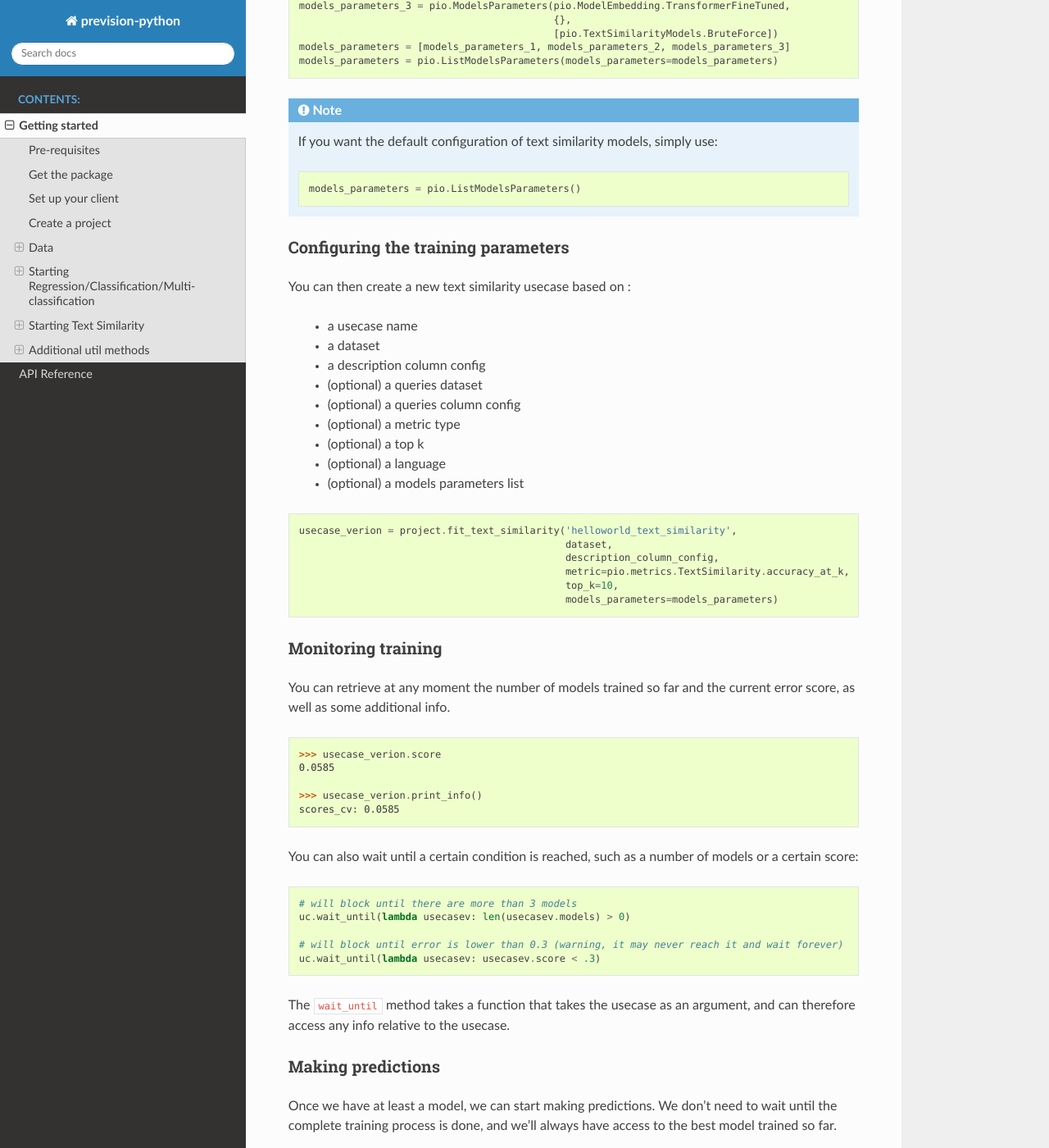
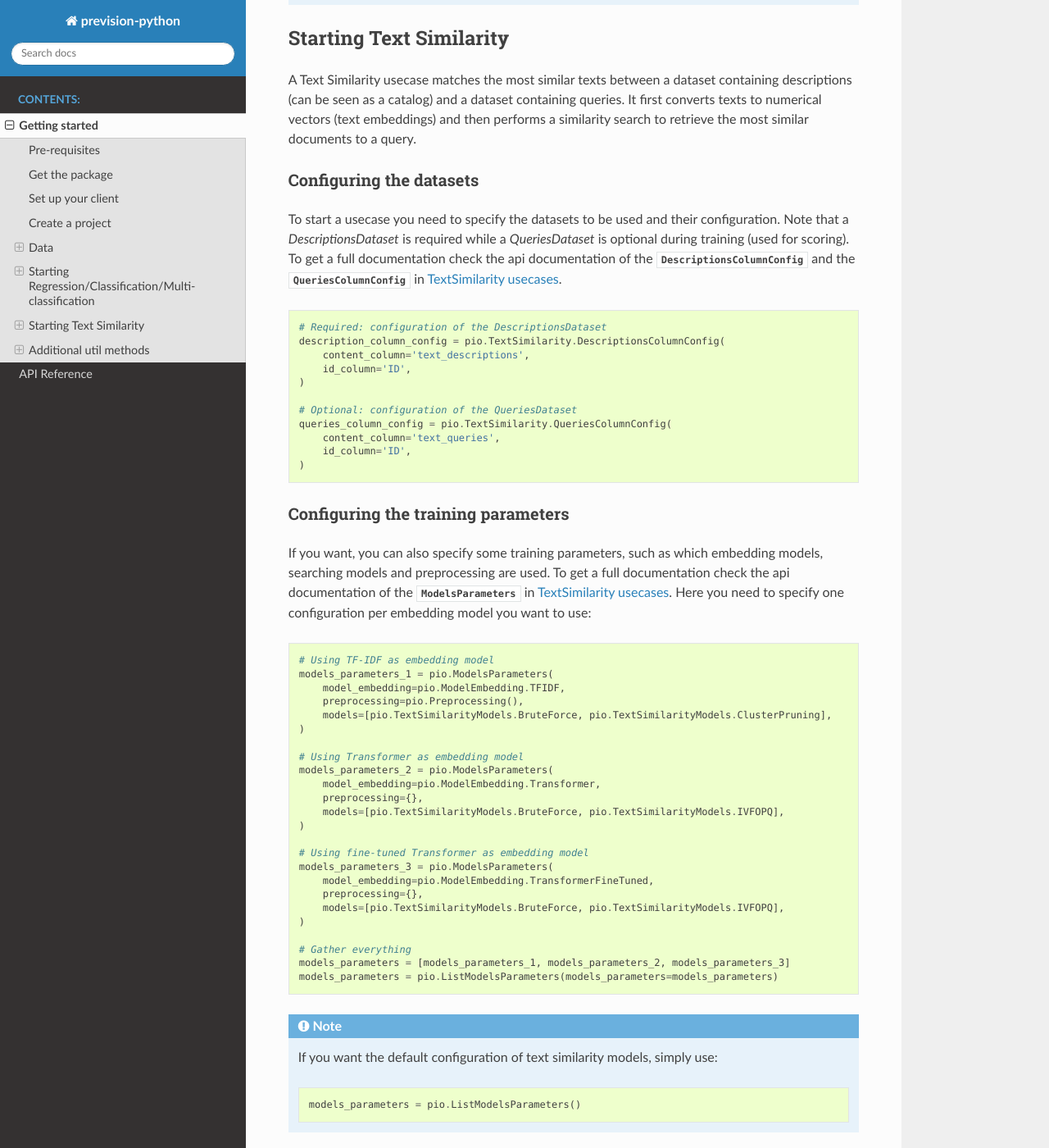
Before and after one commit to previsionio/prevision-python, a Sphinx documentation site: the page built from docs/source/getting_started.rst, in a window 1280 px wide and 1400 px high, scrolled down 5711 px. Shown: the whole window at 82% size. Built offline with Sphinx 7.4.7 and the Read the Docs theme 2.0.0, drawn with Linux system fonts in a browser that asks for light colours; formulas are drawn with MathJax 3; some of the changed text lies outside the part shown.

Commit message:
feat: text_similarity doc enhancement and cleaning

```diff
--- a/docs/source/getting_started.rst
+++ b/docs/source/getting_started.rst
@@ -83,9 +83,7 @@ Datasources and connectors are Prevision.io's way of keeping a link to a source
 - S3
 - GCP
 
-Connectors hold the credentials to connect to the distant data sources. Then you can specify the exact resource to extract from a data source (be it the path to the file to load, the name of the database table to parse...).
-
-For more info on all the options of connectors and datasources, check out the :ref:`api_reference`.
+Connectors hold the credentials to connect to the distant data sources. Then you can specify the exact resource to extract from a data source (be it the path to the file to load, the name of the database table to parse, ...).
 
 Creating a connector
 ~~~~~~~~~~~~~~~~~~~~
@@ -101,12 +99,14 @@ to create a connector to an SQL database, use the ``create_sql_connector()`` and
                                              username='username',
                                              password='password')
 
+For more information on all the available connectors, check out the :ref:`project_reference` full documentation.
+
 Creating a data source
 ~~~~~~~~~~~~~~~~~~~~~~
 
 After you've created a connector, you need to use a datasource to actually refer to and fetch a resource
 in the distant data source. To create a datasource, you need to link the matching connector and to supply
-the relevant info, depending on the connector type.
+the relevant info, depending on the connector type:
 
 .. code-block:: py
 
@@ -114,6 +114,8 @@ the relevant info, depending on the connector type.
                                            'my_sql_datasource',
                                            database='my_db',
                                            table='table1')
+
+For more details on the creation of a datasource, check out the :ref:`project_reference` full documentation of the method ``create_datasource``.
 
 You can then create datasets from this datasource as explained in :ref:`Uploading Data`.
 
@@ -137,6 +139,8 @@ using the ``list_connectors()`` and ``list_datasource()`` method from project cl
 
 Uploading Data
 --------------
+
+You can upload data from three different sources: a path to a local (``csv``, ``zip``) file, a :class:`.pandas.DataFrame` or a created data source
 
 .. code-block:: python
 
@@ -210,13 +214,13 @@ If you want, you can also specify some training parameters, such as which models
         normal_models=[pio.NormalModel.LinReg],
         simple_models=[pio.SimpleModel.DecisionTree],
         features=[pio.Feature.Counts],
-        profile=pio.Profile.Quick
+        profile=pio.Profile.Quick,
     )
 
 Starting training
 -----------------
 
-You can now create a new usecase based on :
+You can now create a new usecase based on:
 
  - a usecase name
  - a dataset
@@ -269,23 +273,63 @@ To make prediction from a dataset and a usecase, you need to wait until at least
     # or predict from a `pandas.DataFrame`
     preds = usecase_version.predict(test_dataframe)
 
+.. note::
+
+    The ``wait_until`` method takes a function that takes the usecase as an argument, and can therefore access any info relative to the usecase.
+
 Starting Text Similarity
 ========================
 
-If you want, you can also specify some training parameters, such as which models are used,
-which embedding and preprocessing are applied.
+A Text Similarity usecase matches the most similar texts between a dataset containing descriptions (can be seen as a catalog) and a dataset containing queries. It first converts texts to numerical vectors (text embeddings) and then performs a similarity search to retrieve the most similar documents to a query.
+
+Configuring the datasets
+------------------------
+
+To start a usecase you need to specify the datasets to be used and their configuration. Note that a *DescriptionsDataset* is required while a *QueriesDataset* is optional during training (used for scoring). To get a full documentation check the api documentation of the :class:`.DescriptionsColumnConfig` and the :class:`.QueriesColumnConfig` in :ref:`text_similarity_reference`.
 
 .. code-block:: python
 
-    models_parameters_1 = pio.ModelsParameters(pio.ModelEmbedding.TFIDF,
-                                               pio.Preprocessing(),
-                                               [pio.TextSimilarityModels.BruteForce, pio.TextSimilarityModels.ClusterPruning])
-    models_parameters_2 = pio.ModelsParameters(pio.ModelEmbedding.Transformer,
-                                               {},
-                                               [pio.TextSimilarityModels.BruteForce])
-    models_parameters_3 = pio.ModelsParameters(pio.ModelEmbedding.TransformerFineTuned,
-                                               {},
-                                               [pio.TextSimilarityModels.BruteForce])
+    # Required: configuration of the DescriptionsDataset
+    description_column_config = pio.TextSimilarity.DescriptionsColumnConfig(
+        content_column='text_descriptions',
+        id_column='ID',
+    )
+
+    # Optional: configuration of the QueriesDataset
+    queries_column_config = pio.TextSimilarity.QueriesColumnConfig(
+        content_column='text_queries',
+        id_column='ID',
+    )
+
+Configuring the training parameters
+-----------------------------------
+
+If you want, you can also specify some training parameters, such as which embedding models, searching models and preprocessing are used. To get a full documentation check the api documentation of the :class:`.ModelsParameters` in :ref:`text_similarity_reference`. Here you need to specify one configuration per embedding model you want to use:
+
+.. code-block:: python
+
+    # Using TF-IDF as embedding model
+    models_parameters_1 = pio.ModelsParameters(
+        model_embedding=pio.ModelEmbedding.TFIDF,
+        preprocessing=pio.Preprocessing(),
+        models=[pio.TextSimilarityModels.BruteForce, pio.TextSimilarityModels.ClusterPruning],
+    )
+
+    # Using Transformer as embedding model
+    models_parameters_2 = pio.ModelsParameters(
+        model_embedding=pio.ModelEmbedding.Transformer,
+        preprocessing={},
+        models=[pio.TextSimilarityModels.BruteForce, pio.TextSimilarityModels.IVFOPQ],
+    )
+
+    # Using fine-tuned Transformer as embedding model
+    models_parameters_3 = pio.ModelsParameters(
+        model_embedding=pio.ModelEmbedding.TransformerFineTuned,
+        preprocessing={},
+        models=[pio.TextSimilarityModels.BruteForce, pio.TextSimilarityModels.IVFOPQ],
+    )
+
+    # Gather everything
     models_parameters = [models_parameters_1, models_parameters_2, models_parameters_3]
     models_parameters = pio.ListModelsParameters(models_parameters=models_parameters)
 
@@ -310,83 +354,48 @@ You can then create a new text similarity usecase based on :
  - (optional) a queries dataset
  - (optional) a queries column config
  - (optional) a metric type
- - (optional) a top k
+ - (optional) the number of *top k* results tou want per query
  - (optional) a language
  - (optional) a models parameters list
 
 .. code-block:: python
 
-    usecase_verion = project.fit_text_similarity('helloworld_text_similarity',
-                                                 dataset,
-                                                 description_column_config,
-                                                 metric=pio.metrics.TextSimilarity.accuracy_at_k,
-                                                 top_k=10,
-                                                 models_parameters=models_parameters)
-
-Monitoring training
--------------------
-
-You can retrieve at any moment the number of models trained so far and the current error score,
-as well as some additional info.
-
-.. code-block:: python
-
-    >>> usecase_verion.score
-    0.0585
-
-    >>> usecase_verion.print_info()
-    scores_cv: 0.0585
-
-
-
-You can also wait until a certain condition is reached, such as a number of models or a certain score:
-
-.. code-block:: python
-
-    # will block until there are more than 3 models
-    uc.wait_until(lambda usecasev: len(usecasev.models) > 0)
-
-    # will block until error is lower than 0.3 (warning, it may never reach it and wait forever)
-    uc.wait_until(lambda usecasev: usecasev.score < .3)
-
-
-The ``wait_until`` method takes a function that takes the usecase as an argument, and can therefore access any info
-relative to the usecase.
+    usecase_verion = project.fit_text_similarity(
+        name='helloworld_text_similarity',
+        dataset=dataset,
+        description_column_config=description_column_config,
+        metric=pio.metrics.TextSimilarity.accuracy_at_k,
+        top_k=10,
+        queries_dataset=queries_dataset,
+        queries_column_config=queries_column_config,
+        models_parameters=models_parameters,
+    )
 
 Making predictions
 ------------------
 
-Once we have at least a model, we can start making predictions. We don't need to wait until the complete training
-process is done, and we'll always have access to the best model trained so far.
+To make predictions from a dataset and a usecase, you need to wait until at least one model is trained. This can be achieved in the following way:
 
 .. code-block:: python
 
-    # we have some test data here:
-    data_path = 'data/titanic_test.csv'
-    test_dataset = project.create_dataset(name='helloworld_test', file_name=data_path)
+    # block until there is at least 1 model trained
+    usecase_version.wait_until(lambda usecasev: len(usecasev.models) > 0)
 
-    preds = usecase_verion.predict_from_dataset(test_dataset)
+    # check out the usecase status and other info
+    usecase_version.print_info()
+    print('Current (best model) score:', usecase_version.score)
 
-    # scikit-learn style:
-    df = pd.read_csv(data_path)
-    preds = uc.predict(df)
+    # predict from uploaded dataset on the plateform
+    preds = usecase_version.predict_from_dataset(
+        queries_dataset=queries_dataset,
+        queries_dataset_content_column='queries',
+        top_k=10,
+        queries_dataset_matching_id_description_column=None, # Optional
+    )
 
-For text similarity, you can create a new prediction based on :
-  - a dataset queries
-  - a query colmun name
-  - (optional) topK
-  - (optional) description id column name
+.. note::
 
-.. code-block:: python
-
-    # we have some test data here:
-    data_path = 'data/queries_test.csv'
-    test_dataset = project.create_dataset(name='helloworld_test', file_name=data_path)
-
-    preds = usecase_verion.predict_from_dataset(test_dataset,
-                                                'query',
-                                                top_k=10,
-                                                queries_dataset_matching_id_description_column='true_item_id')
+    The ``wait_until`` method takes a function that takes the usecase as an argument, and can therefore access any info relative to the usecase.
 
 Additional util methods
 =======================
@@ -401,7 +410,8 @@ To do that, we need to be able to recreate a usecase object in python from its n
 .. code-block:: python
 
     usecase_version = pio.Supervised.from_id('<a usecase id>')
-    # usecase_version now has all the same methods as a usecase_version created directly from a file or a dataframe
+    # Usecase_version now has all the same methods as a usecase_version
+    # created directly from a file or a dataframe
     usecase_version.print_info()
 
 Stopping and deleting
```
Also changed, not shown: other parts of docs/source/getting_started.rst (+7 -7 lines).
